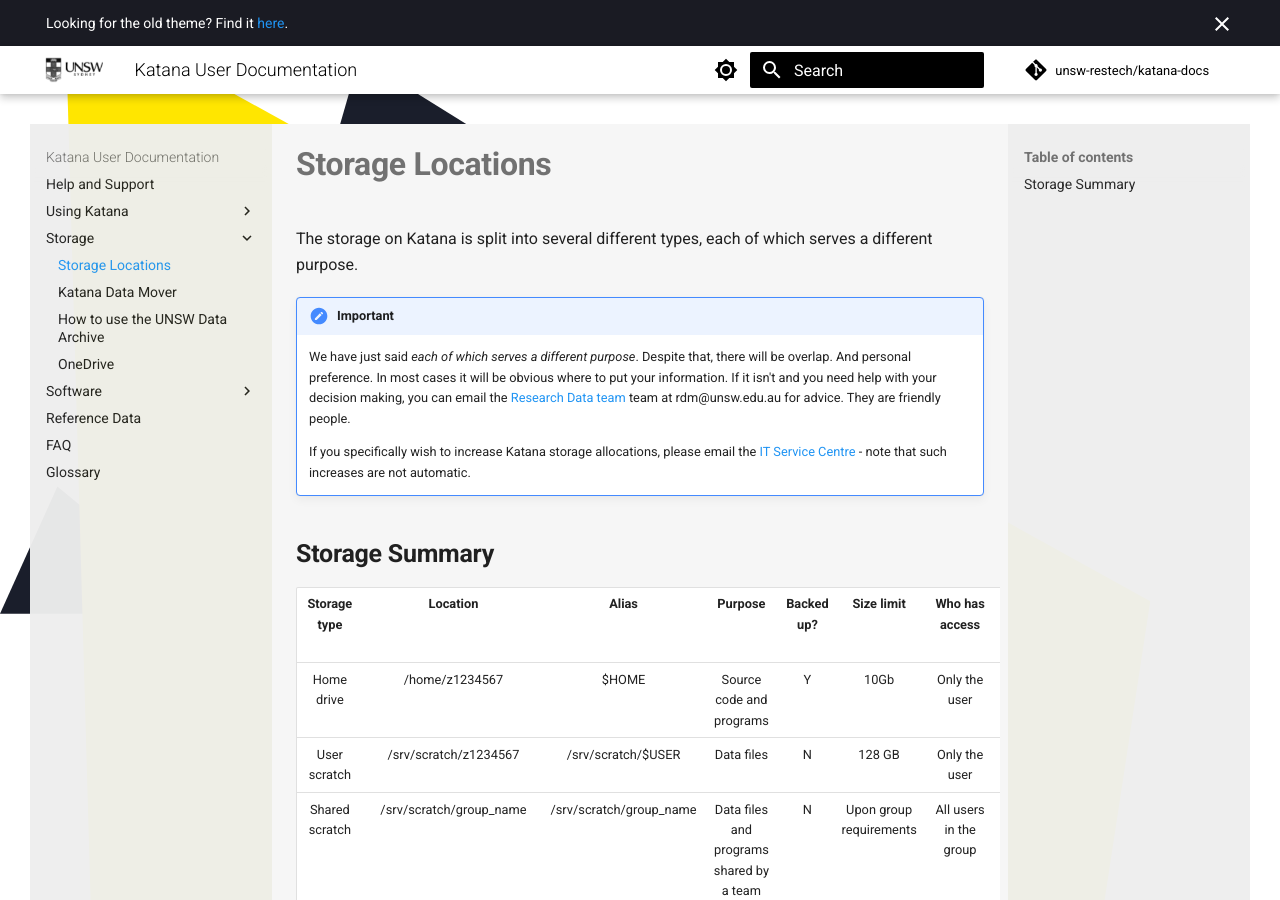
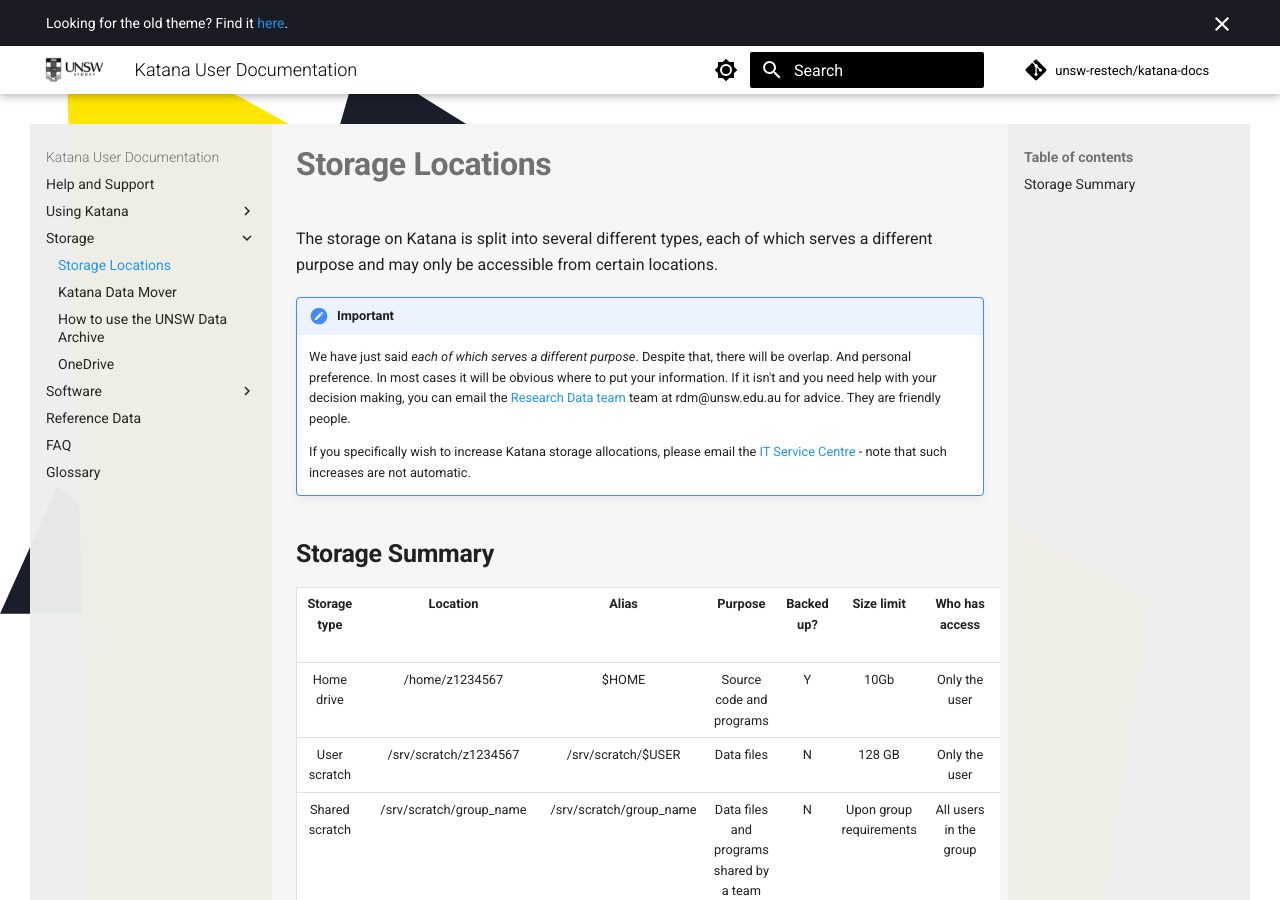
Before and after one commit to unsw-restech/unsw-restech.github.io, an MkDocs documentation site: the page built from docs/storage/storage_locations.md, in a window 1280 px wide and 900 px high. Built offline with MkDocs 1.6.1 and Material for MkDocs 9.7.7, drawn with Linux system fonts in a browser that asks for light colours; comment, search, counter and statistics services are not loaded.

Commit message:
Update storage_locations.md
Added note about locations.

```diff
--- a/docs/storage/storage_locations.md
+++ b/docs/storage/storage_locations.md
@@ -1,6 +1,6 @@
 title: Storage Locations
 
-The storage on Katana is split into several different types, each of which serves a different purpose.
+The storage on Katana is split into several different types, each of which serves a different purpose and may only be accessible from certain locations.
 
 !!! important
     We have just said *each of which serves a different purpose*. Despite that, there will be overlap. And personal preference. In most cases it will be obvious where to put your information. If it isn't and you need help with your decision making, you can email the [Research Data team](https://research.unsw.edu.au/research-data-management-unsw>) team at rdm@unsw.edu.au for advice. They are friendly people.
```
